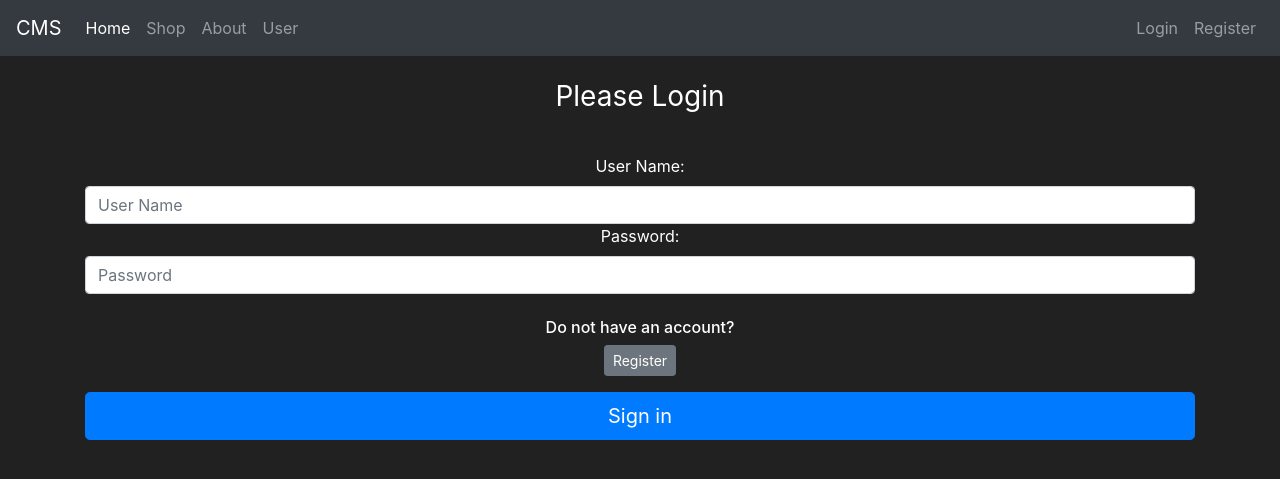
After one commit to amiraHag/python_cms, a Flask app: page /login in a window 1280 px wide. The commit adds this page. Shown: the top 479 px of the page. Run offline with Flask 2, Linux system fonts and the light colour scheme; some libraries are stand-ins or nearby versions.

Commit message:
User Authentication

```diff
--- a/market/__init__.py
+++ b/market/__init__.py
@@ -1,10 +1,15 @@
 from flask import Flask, render_template
 from flask_sqlalchemy import SQLAlchemy
+from flask_bcrypt import Bcrypt
+from flask_login import LoginManager
 
 
 app = Flask(__name__)
 app.config['SQLALCHEMY_DATABASE_URI'] = 'sqlite:///shop.db'
 app.config['SECRET_KEY'] = '953b38b7951337fef7021208'
 db = SQLAlchemy(app)
+bcrypt = Bcrypt(app)
+login_manager = LoginManager(app)
+
 
 from market import routes
--- a/market/forms.py
+++ b/market/forms.py
@@ -21,3 +21,9 @@ class RegisterForm(FlaskForm):
     password1 = PasswordField(label="Password:", validators=[Length(min=6), DataRequired()])
     password2 = PasswordField(label="Confirm Password:", validators=[EqualTo('password1'), DataRequired()])
     submit = SubmitField(label="Create Account")
+
+
+class LoginForm(FlaskForm):
+    username = StringField(label='User Name:', validators=[DataRequired()])
+    password = PasswordField(label='Password:', validators=[DataRequired()])
+    submit = SubmitField(label="Sign in")
--- a/market/routes.py
+++ b/market/routes.py
@@ -1,8 +1,9 @@
 from market import app
 from flask import render_template, redirect, url_for, flash
 from market.models import Item, User
-from market.forms import RegisterForm
+from market.forms import RegisterForm, LoginForm
 from market import db
+from flask_login import login_user
 
 
 @app.route('/')
@@ -19,7 +20,7 @@ def shop_page():
 
 @app.route('/about')
 def about_page():
-    return 'About Page'
+    return render_template('about.html', page_title='About Page')
 
 
 @app.route('/register', methods=['GET', 'POST'])
@@ -28,7 +29,7 @@ def register_page():
     if form.validate_on_submit():
         user_to_create = User(user_name=form.username.data,
                               email_address=form.email.data,
-                              password_hash=form.password1.data)
+                              password=form.password1.data)
         db.session.add(user_to_create)
         db.session.commit()
         return redirect(url_for('shop_page'))
@@ -39,6 +40,22 @@ def register_page():
     return render_template('register.html', form=form, page_title='Register Page')
 
 
+@app.route('/login', methods=['GET', 'POST'])
+def login_page():
+    form = LoginForm()
+    if form.validate_on_submit():
+        attempted_user = User.query.filter_by(user_name=form.username.data).first()
+        if attempted_user and attempted_user.check_password_correction(
+                attempted_password=form.password.data
+        ):
+            login_user(attempted_user)
+            flash(f'Success! You are logged in as: {attempted_user.user_name}', category='success')
+            return redirect(url_for('shop_page'))
+        else:
+            flash('Username and password are not match! Please try again', category='danger')
+    return render_template('login.html', form=form, page_title='Login Page')
+
+
 @app.route('/about/<username>')
 def about_page_specific_user(username):
-    return f'This is the About Page for {username.capitalize()}'
+    return render_template('about.html', page_title=f'{username.capitalize()} User Page')
--- a/market/templates/base.html
+++ b/market/templates/base.html
@@ -32,14 +32,34 @@
                 <a class="nav-link" href="{{ url_for('about_page_specific_user', username='Amira') }}">User</a>
             </li>
         </ul>
+          {% if current_user.is_authenticated %}
               <ul class="navbar-nav">
                 <li class="nav-item">
-                <a class="nav-link" href="#">Login</a>
+                    <a class="nav-link" style="color: lawngreen; font-weight: bold">
+                        <i class="fas fa-coins"></i>
+                        {{ current_user.formatted_budget }}
+                    </a>
+                </li>
+                <li class="nav-item">
+                    <a class="nav-link">
+                        <i class="fas fa-user"></i>
+                        Welcome, {{ current_user.user_name }}
+                    </a>
+                </li>
+                <li class="nav-item">
+                    <a class="nav-link" href="#">Logout</a>
+                </li>
+            </ul>
+          {% else %}
+              <ul class="navbar-nav">
+                  <li class="nav-item">
+                      <a class="nav-link" href="{{ url_for('login_page') }}">Login</a>
                   </li>
                   <li class="nav-item">
                       <a class="nav-link" href="{{ url_for('register_page') }}">Register</a>
                   </li>
               </ul>
+          {% endif %}
       </div>
     </nav>
 
--- /dev/null
+++ b/market/templates/login.html
@@ -0,0 +1,33 @@
+{% extends 'base.html' %}
+
+{% block content %}
+    <body class="text-center">
+       <div class="container">
+        <form method="POST" class="form-signin" style="color:white">
+            {{ form.hidden_tag() }}
+            <br>
+
+             <h1 class="h3 mb-3 font-weight-normal">
+                Please Login
+            </h1>
+            <br>
+            {{ form.username.label() }}
+            {{ form.username(class="form-control", placeholder="User Name") }}
+
+            {{ form.password.label() }}
+            {{ form.password(class="form-control", placeholder="Password") }}
+
+            <br>
+
+
+            <div class="checkbox mb-3">
+               <h6>Do not have an account?</h6>
+               <a class="btn btn-sm btn-secondary" href="{{ url_for('register_page') }}">Register</a>
+            </div>
+
+            {{ form.submit(class="btn btn-lg btn-block btn-primary") }}
+
+        </form>
+    </div>
+    </body>
+{% endblock %}
```
Also changed, not shown: market/models.py (+35 -2 lines), market/templates/about.html (+4 -10 lines), market/templates/register.html (+7 -0 lines), market/shop.db. Lines whose indentation alone changed are shown as unchanged.
